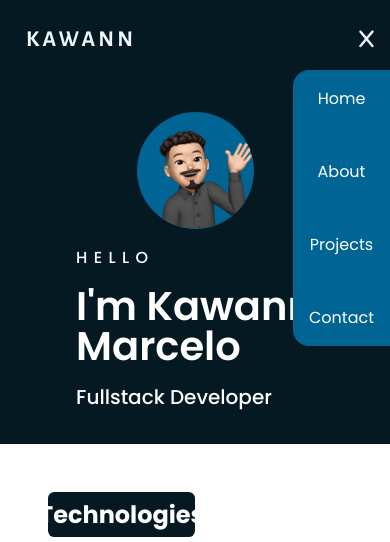
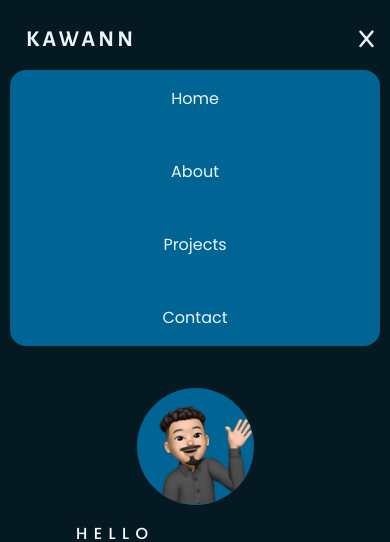
Before and after one commit to KawannSouza/portfolio, a plain HTML site: page index.html in a window 390 px wide. Both pictures are taken after a click on the button 365 px from the left and 40 px from the top of the page. Shown: the top 542 px of the page. Drawn offline with nearby package versions, Linux system fonts and the light colour scheme.

Commit message:
more configs

```diff
--- a/index.html
+++ b/index.html
@@ -18,24 +18,24 @@
         <nav class="nav-bar">
             <span class="name-logo">KAWANN</span>
             <ul class="nav-list">
-                <li class="nav-list-item active"><a href="">Home</a></li>
-                <li class="nav-list-item"><a href="">About</a></li>
-                <li class="nav-list-item"><a href="">Projects</a></li>
-                <li class="nav-list-item"><a href="">Contact</a></li>
+                <li class="nav-list-item active"><a href="#home">Home</a></li>
+                <li class="nav-list-item"><a href="#about">About</a></li>
+                <li class="nav-list-item"><a href="#projects">Projects</a></li>
+                <li class="nav-list-item"><a href="#contact">Contact</a></li>
             </ul>
             <button class="btn-nav"><i class="fa-solid fa-bars"></i></button>
         </nav>
         <div id="mobile-menu">
             <ul class="nav-list-mobile">
-                <li class="nav-list-item">Home</li>
-                <li class="nav-list-item">About</li>
-                <li class="nav-list-item">Projects</li>
-                <li class="nav-list-item">Contact</li>
+                <li class="nav-list-item active"><a href="#home">Home</a></li>
+                <li class="nav-list-item"><a href="#about">About</a></li>
+                <li class="nav-list-item"><a href="#projects">Projects</a></li>
+                <li class="nav-list-item"><a href="#contact">Contact</a></li>
             </ul>
         </div>
     </header>
     <div class="main">
-        <section class="home">
+        <section id="home" class="home">
             <div class="infos">
                 <p class="saludation">HELLO</p>
                 <p class="me">I'm Kawann <br> Marcelo</p>
@@ -43,7 +43,7 @@
             </div>
             <img class="me-image" src="/assets/images/me-image.png" alt="me-image">
         </section>
-        <section class="technologies">
+        <section id="technologies" class="technologies">
             <h2>Technologies</h2>
             <div class="logos">
                     <img class="logo" src="assets/logos/javascript.svg" alt="javascript">
@@ -57,7 +57,7 @@
 
             </div>
         </section>
-        <section class="about">
+        <section id="about" class="about">
             <h2>About me</h2>
             <div class="about-infos">
                 <p>
@@ -95,7 +95,7 @@
         </section>
     </div>
     <div class="projects-title"><h2>Projects</h2></div>
-    <section class="projects">
+    <section id="projects" class="projects">
         <div class="custom-card">
             <div class="img-box">
                 <img src="assets/images/portifolio.png" alt="">
@@ -138,7 +138,7 @@
             </div>
         </div>
     </section>
-    <footer class="contact">
+    <footer id="contact" class="contact">
         <div>
             <a href="https://www.instagram.com/kawann.ms/" target="_blank"><i class="fa-brands fa-instagram"></i></a>
             <a href="https://www.linkedin.com/in/kawannmarcelo/" target="_blank"><i class="fa-brands fa-linkedin"></i></a>
--- a/styles/mobile.css
+++ b/styles/mobile.css
@@ -1,7 +1,5 @@
 #mobile-menu {
     display: none;
-    position: absolute;
-    right: 0;
 }
 
 #mobile-menu ul {
@@ -9,5 +7,5 @@
     justify-content: center;
     align-items: center;
     background: var(--blue-color2);
-    border-radius: 1rem 0 0 1rem;
+    border-radius: 1rem;
 }
--- a/styles/style.css
+++ b/styles/style.css
@@ -15,6 +15,10 @@
     padding: 0;
     margin: 0;
     box-sizing: border-box;
+}
+
+html {
+    scroll-behavior: smooth;
 }
 
 body {
```
